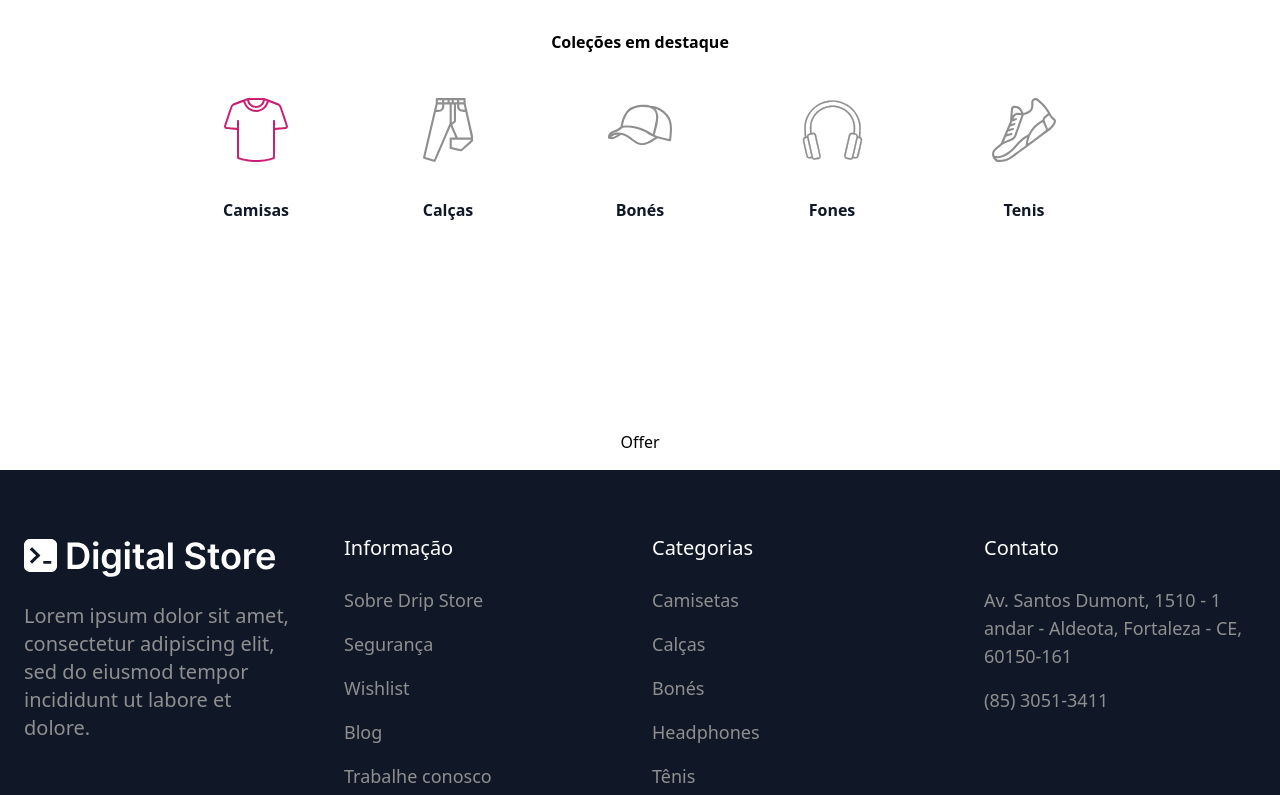
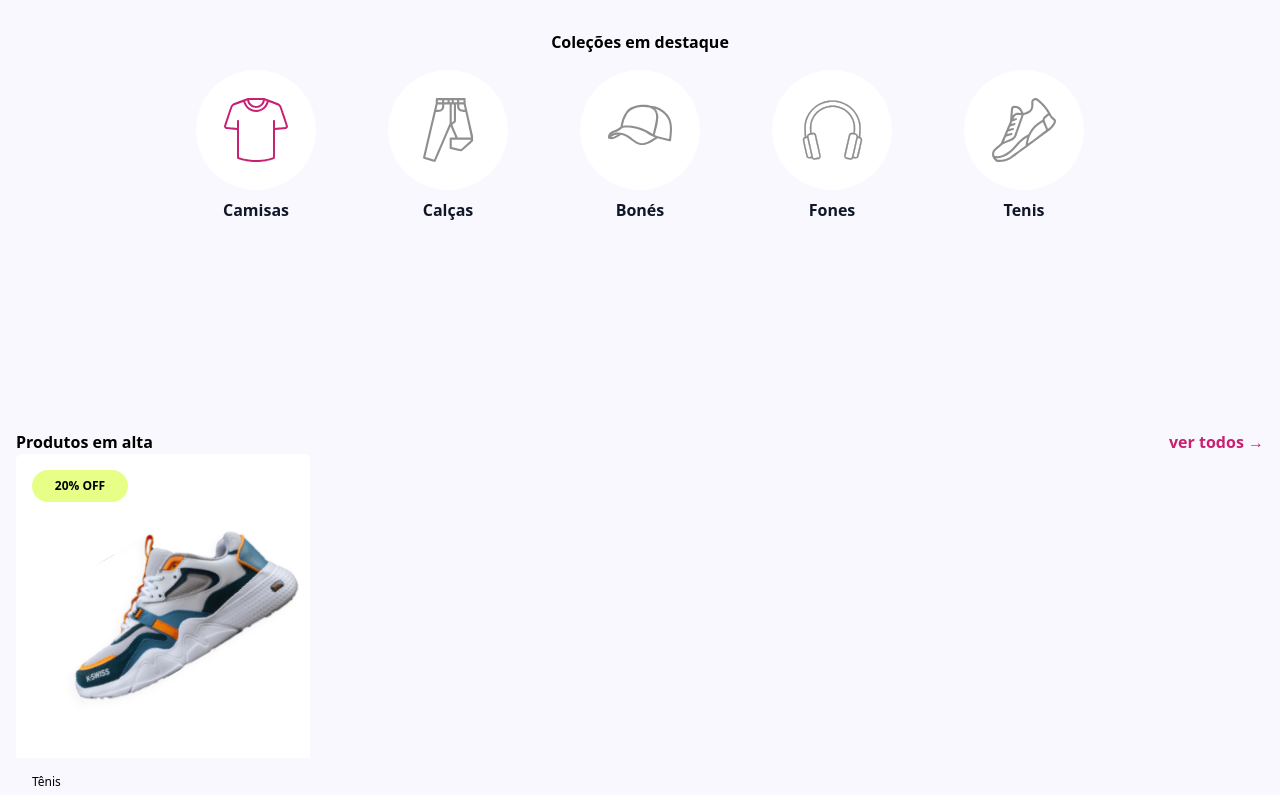
Before and after one commit to tianosouza/projeto-final, a React (Vite) app in the folder frontend/: page / in a window 1280 px wide. Shown: the part 1313-2108 px from the top of the page. Built offline with nearby package versions, Linux system fonts and the light colour scheme; some icons are missing.

Commit message:
create CardProduct component

```diff
--- /dev/null
+++ b/frontend/src/components/CardProduct/index.jsx
@@ -0,0 +1,70 @@
+export default function CardProduct({
+  offer = null,
+  productImage,
+  productName,
+  productPrice,
+  category,
+  discountedPrice = null,
+}) {
+  const current = Number(productPrice.replace(/[^\d,]/g, "").replace(",", "."));
+
+  let calculatedDiscountedPrice = discountedPrice;
+  if (!discountedPrice && offer && current) {
+    const offerDiscount = offer.match(/\d+/);
+    const percent = offerDiscount ? parseInt(offerDiscount[0]) : 0;
+    if (percent > 0) {
+      const original = current / (1 - percent / 100);
+      calculatedDiscountedPrice = original.toLocaleString("pt-BR", {
+        style: "currency",
+        currency: "BRL",
+      });
+    }
+  }
+
+  let discountValue = null;
+  if (offer && calculatedDiscountedPrice) {
+    const original = Number(
+      calculatedDiscountedPrice.replace(/[^\d,]/g, "").replace(",", ".")
+    );
+    if (original && current) {
+      discountValue = (original - current).toLocaleString("pt-BR", {
+        style: "currency",
+        currency: "BRL",
+      });
+    }
+  }
+
+  return (
+    <div className="flex flex-col w-[18.4rem] h-[27.4rem] rounded-md">
+      <div className="bg-white relative h-[19rem] flex items-center justify-center rounded-t-md overflow-hidden">
+        {offer && (
+          <div className="bg-offer-color absolute top-4 left-4 w-fit min-w-[6rem] max-w-[6rem] h-[2rem] px-4 text-xs text-black font-bold flex items-center justify-center rounded-4xl">
+            {offer}
+          </div>
+        )}
+        <img
+          src={productImage}
+          alt={productName}
+          className="w-full object-cover rounded-t-md"
+        />
+      </div>
+      <div className="flex flex-col p-4">
+        <span className="text-black text-xs">{category}</span>
+        <h3 className="text-lg text-black font-semibold">{productName}</h3>
+        <span className="flex items-center gap-1">
+          {calculatedDiscountedPrice && (
+            <p className="text-light-gray-2-color line-through text-sm m-0 p-0">
+              {calculatedDiscountedPrice}
+            </p>
+          )}
+          <p className="text-black m-0 p-0">{productPrice}</p>
+        </span>
+        {discountValue && (
+          <span className="text-green-600 text-xs font-bold mt-1">
+            Você economiza {discountValue}
+          </span>
+        )}
+      </div>
+    </div>
+  );
+}
--- a/frontend/src/components/ContainerMain/index.jsx
+++ b/frontend/src/components/ContainerMain/index.jsx
@@ -3,7 +3,7 @@ import Header from '../Header';
 
 export default function ContainerMain({ children }) {
   return (
-    <div className="min-h-screen w-full bg-color-secondary-light text-gray-900 dark:text-gray-100 flex flex-col ">
+    <div className="min-h-screen w-full bg-color-secondary-light text-gray-900 dark:text-gray-100 flex flex-col bg-background-color">
       <Header />
       <main className="w-full mx-auto flex-grow flex flex-col items-center justify-center gap-4">
         {children}
--- a/frontend/src/components/homeComponets/Offer/index.jsx
+++ /dev/null
@@ -1,7 +0,0 @@
-export default function Offer() {
-  return (
-    <div className="bg-color-blue dark:bg-color-secondary-dark text-gray-900 dark:text-gray-100 flex flex-col p-4">
-      <h1 className="text-black">Offer</h1>
-    </div>
-  );
-}
--- /dev/null
+++ b/frontend/src/components/homeComponets/ProductHighlight/index.jsx
@@ -0,0 +1,28 @@
+import CardProduct from "../../CardProduct";
+
+import tenisProduct from "../../../assets/images/tenis-product.svg";
+
+export default function ProductHighlight() {
+  return (
+    <div className="bg-color-blue dark:bg-color-secondary-dark text-gray-900 container dark:text-gray-100 flex flex-col mx-auto px-4 py-4 w-full">
+      <div className="flex justify-between">
+        <h3 className="text-black font-bold">Produtos em alta</h3>
+        <span className="text-primary-color font-bold cursor-pointer">
+          ver todos →
+        </span>
+      </div>
+      {
+        Array.from({ length: 8 }, (_, index) => (
+          <CardProduct
+            key={index}
+            offer={index % 2 === 0 ? "20% OFF" : null}
+            category="Tênis"
+            productImage={tenisProduct}
+            productName="K-Swiss V8 - Masculino"
+            productPrice="R$ 499,99"
+          />
+        ))
+      }
+    </div>
+  );
+}
--- a/frontend/src/pages/Home/index.jsx
+++ b/frontend/src/pages/Home/index.jsx
@@ -1,14 +1,14 @@
 import ContainerMain from "../../components/ContainerMain";
 import CollectionHighlight from "../../components/homeComponets/CollectionHighlight"
 import MainHome from "../../components/homeComponets/MainHome";
-import Offer from '../../components/homeComponets/Offer';
+import ProductHighlight from "../../components/homeComponets/ProductHighlight";
 
 export default function Home() {
   return (
     <ContainerMain>
       <MainHome />
       <CollectionHighlight />
-      <Offer />
+      <ProductHighlight />
     </ContainerMain>
   );
 }
--- a/frontend/src/styles/index.css
+++ b/frontend/src/styles/index.css
@@ -11,8 +11,6 @@
   --color-offer-color: #E7FF86;
   --color-background-color: #F9F8FE;
 
-  /* Grayscale */
-
   --color-dark-gray-color: #1F1F1F;
   --color-dark-gray-2-color: #474747;
   --color-dark-gray-3-color: #666666;
@@ -22,9 +20,6 @@
   --color-white-color: #FFFFFF;
 }
 
-/* para criar uma class de active e incative */
-
-
 img svg:active {
   fill: var(--color-primary-color);
 }
```
Also changed, not shown: frontend/src/components/Icons/index.jsx (+1 -1 lines), frontend/src/assets/images/tenis-product.svg (added).
